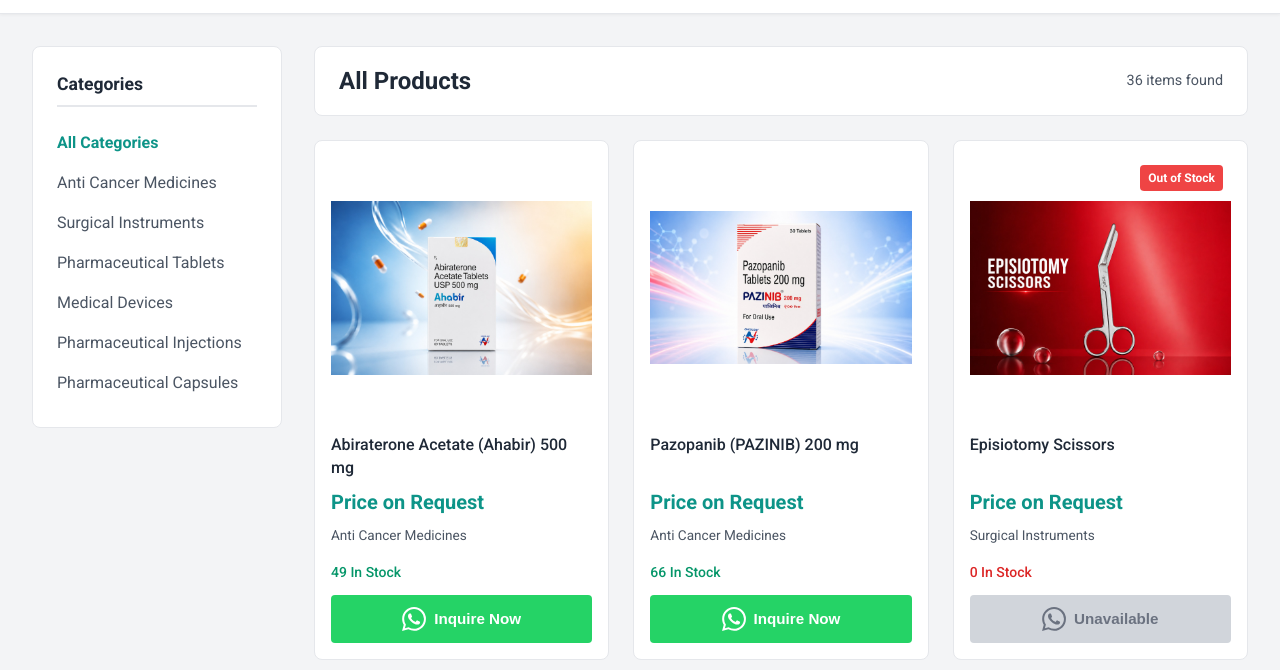
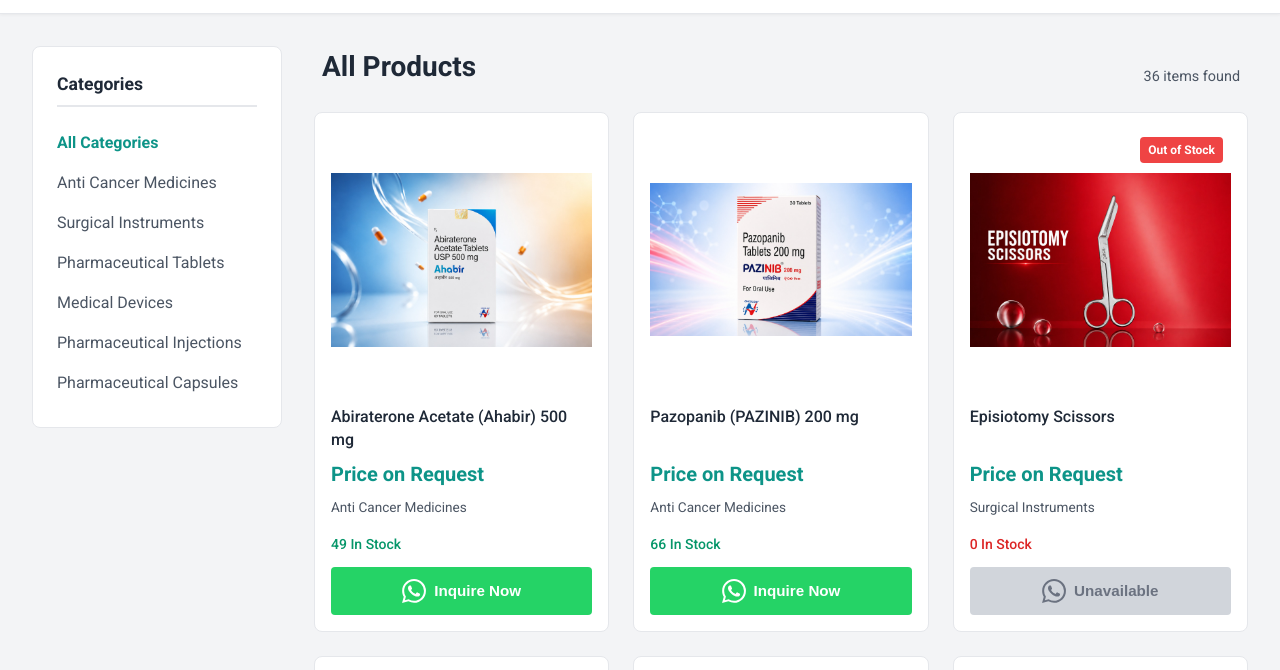
Before and after one commit to rahil234/yuzaxy-prototype, a plain HTML site: page src/index.html in a window 1280 px wide. Shown: the part 65-735 px from the top of the page. Drawn offline with Linux system fonts and the light colour scheme.

Commit message:
Refactor content header styles for improved layout and alignment

```diff
--- a/src/styles.css
+++ b/src/styles.css
@@ -271,12 +271,15 @@
 .content-header {
     display: flex;
     justify-content: space-between;
-    align-items: center;
+    align-items: flex-end;
     margin-bottom: 1.5rem;
-    background: var(--card-bg);
-    padding: 1rem 1.5rem;
-    border-radius: 8px;
-    border: 1px solid var(--border-color);
+    padding: 0 0.5rem;
+}
+
+.content-header h2 {
+    font-size: 1.75rem;
+    color: var(--text-primary);
+    margin: 0;
 }
 
 .product-count {
```
